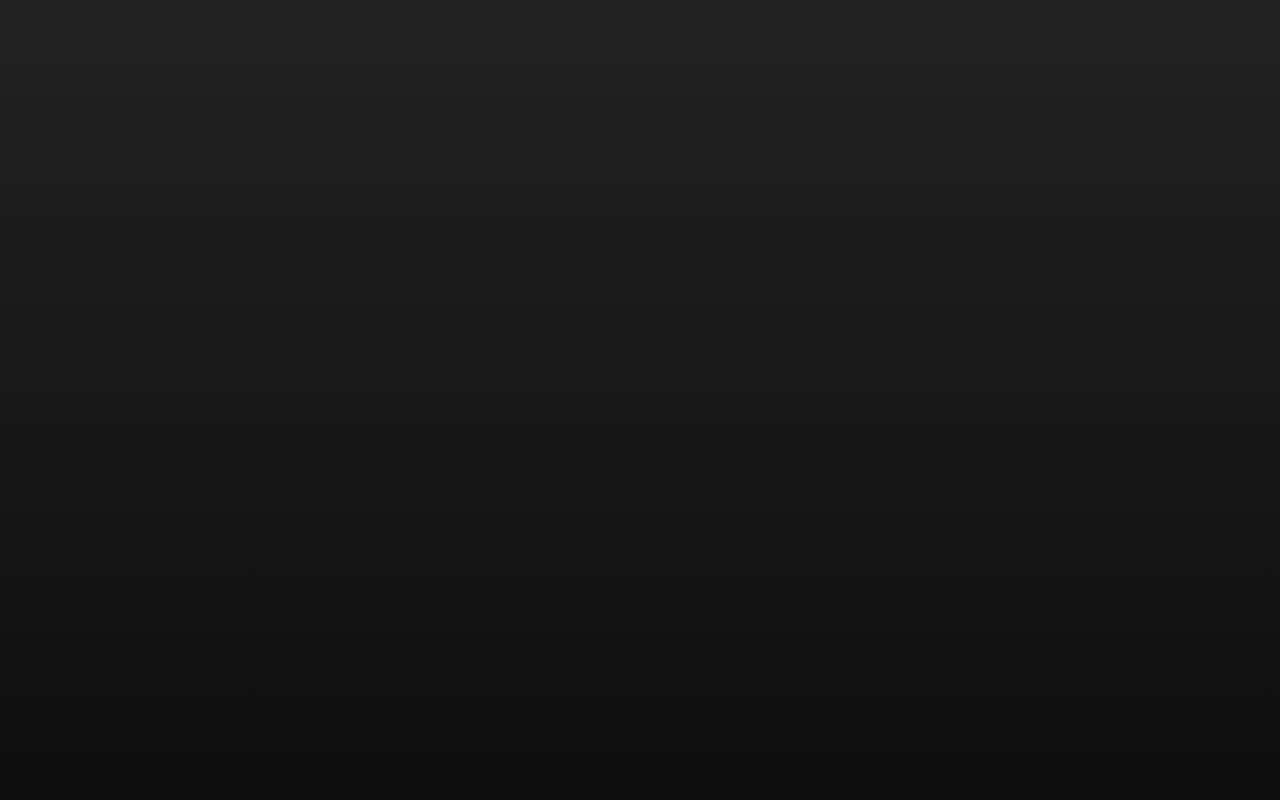
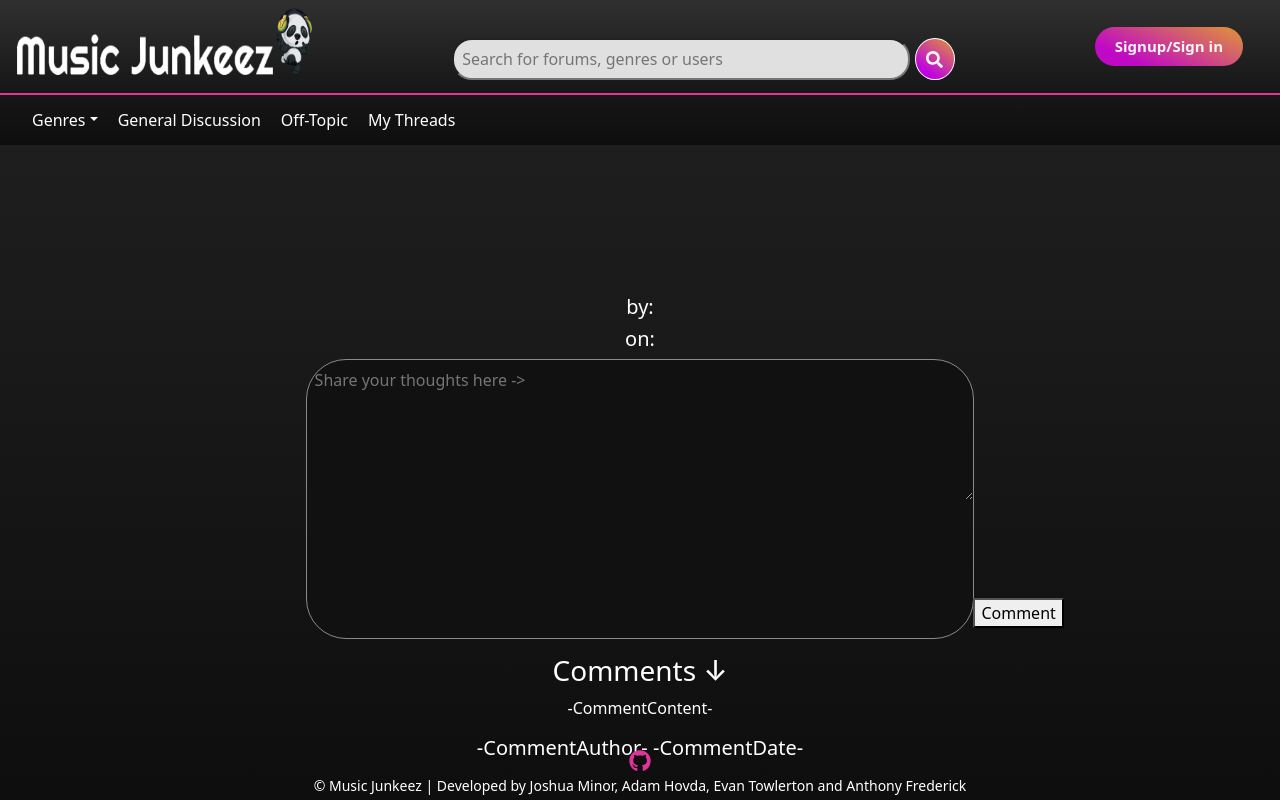
Before and after one commit to jminor90/music-junkeez, a React (Create React App) app in the folder client/: page /individualThread/1 in a window 1280 px wide. Before the commit this address had no page. Built offline with nearby package versions, Linux system fonts and the light colour scheme; no server answers.

Commit message:
added Individual post functionality

```diff
--- a/client/src/App.js
+++ b/client/src/App.js
@@ -63,7 +63,7 @@ function App() {
             <Route path="/genres" element={<GenrePage />} />
             <Route path="/off-topic" element={<OffTopic />} />
             <Route path="/general-discussion" element={<GeneralDiscussion />} />
-            <Route path="/individualThread" element={<IndividualThread />} />
+            <Route path="/individualThread/:postId" element={<IndividualThread />} />
             <Route path="/username" element={<Profile />} />
           </Route>
         </Routes>
--- a/client/src/components/IndividualThread/IndividualThread.js
+++ b/client/src/components/IndividualThread/IndividualThread.js
@@ -1,78 +1,81 @@
-import { FaThumbsDown } from 'react-icons/fa';
-import { FaThumbsUp } from 'react-icons/fa';
-import { FaRegCommentDots } from 'react-icons/fa';
-import "./IndividualThread.css";
+// import { FaThumbsDown } from 'react-icons/fa';
+// import { FaThumbsUp } from 'react-icons/fa';
+// import { FaRegCommentDots } from 'react-icons/fa';
+// import "./IndividualThread.css";
 
-function IndividualThread() {
 
-    return (
-        <div className="genreContainer">
-            <div className="threadContainer">
-                <div className="threadText">
-                    <h6>-GenreType-</h6>
-                    <h4 className='threadTitle'>-ThreadTitle-</h4>
-                    <p className='threadContent'>-ThreadContent-</p>
-                    <h5>-ThreadAuthor- -ThreadDate- </h5>
-                </div>
 
-            <div className='thumbContainer'>
-                <button className='thumbButton'>
-                    <FaThumbsUp className='thumbsUp'/><span> # </span>
-                </button>
-                <button className='thumbButton'>
-                    <FaThumbsDown className='thumbsDown'/><span> # </span>
-                </button>
-            </div>
-            </div>
+// function IndividualThread() {
 
-            <div className="commentContainer">
-                <textarea className='commentText' rows='10' placeholder='Share your thoughts here ->'>
-                </textarea>
-                <div className='buttonContainer'>
-                    <button className='commentButton'>Comment</button>
-                </div>
-            </div>
+//     return (
+//         <div className="genreContainer">
+//             <div className="threadContainer">
+//                 <div className="threadText">
+//                     <h6>genreKeywords</h6>
+//                     <h4 className='threadTitle'>title</h4>
+//                     <p className='threadContent'>description</p>
+//                     <h5>by: </h5>
+//                     <h5>on: </h5>
+//                 </div>
 
-            <div className='commentsContainer'>
-                <h3 className='commentsHeader'>
-                    Comments 	&darr;
-                </h3>
-            </div>
+//             <div className='thumbContainer'>
+//                 <button className='thumbButton'>
+//                     <FaThumbsUp className='thumbsUp'/><span> # </span>
+//                 </button>
+//                 <button className='thumbButton'>
+//                     <FaThumbsDown className='thumbsDown'/><span> # </span>
+//                 </button>
+//             </div>
+//             </div>
 
-            <div className="threadContainer">
-                <div className="threadText">
-                    <p className='commentContent'>-CommentContent-</p>
-                    <h5>-CommentAuthor- -CommentDate- </h5>
-                </div>
+//             <div className="commentContainer">
+//                 <textarea className='commentText' rows='10' placeholder='Share your thoughts here ->'>
+//                 </textarea>
+//                 <div className='buttonContainer'>
+//                     <button className='commentButton'>Comment</button>
+//                 </div>
+//             </div>
 
-            <div className='thumbContainer'>
-                <button className='thumbButton'>
-                    <FaThumbsUp className='thumbsUp'/><span> # </span>
-                </button>
-                <button className='thumbButton'>
-                    <FaThumbsDown className='thumbsDown'/><span> # </span>
-                </button>
-            </div>
-            </div>
+//             <div className='commentsContainer'>
+//                 <h3 className='commentsHeader'>
+//                     Comments 	&darr;
+//                 </h3>
+//             </div>
 
-            <div className="threadContainer">
-                <div className="threadText">
-                    <p className='commentContent'>-CommentContent-</p>
-                    <h5>-CommentAuthor- -CommentDate- </h5>
-                </div>
+//             <div className="threadContainer">
+//                 <div className="threadText">
+//                     <p className='commentContent'>-CommentContent-</p>
+//                     <h5>-CommentAuthor- -CommentDate- </h5>
+//                 </div>
 
-            <div className='thumbContainer'>
-                <button className='thumbButton'>
-                    <FaThumbsUp className='thumbsUp'/><span> # </span>
-                </button>
-                <button className='thumbButton'>
-                    <FaThumbsDown className='thumbsDown'/><span> # </span>
-                </button>
-            </div>
-            </div>
-        </div>
+//             <div className='thumbContainer'>
+//                 <button className='thumbButton'>
+//                     <FaThumbsUp className='thumbsUp'/><span> # </span>
+//                 </button>
+//                 <button className='thumbButton'>
+//                     <FaThumbsDown className='thumbsDown'/><span> # </span>
+//                 </button>
+//             </div>
+//             </div>
 
-    );
-}
+//             <div className="threadContainer">
+//                 <div className="threadText">
+//                     <p className='commentContent'>-CommentContent-</p>
+//                     <h5>-CommentAuthor- -CommentDate- </h5>
+//                 </div>
 
-export default IndividualThread;
+//             <div className='thumbContainer'>
+//                 <button className='thumbButton'>
+//                     <FaThumbsUp className='thumbsUp'/><span> # </span>
+//                 </button>
+//                 <button className='thumbButton'>
+//                     <FaThumbsDown className='thumbsDown'/><span> # </span>
+//                 </button>
+//             </div>
+//             </div>
+//         </div>
+
+//     );
+// }
+
+// export default IndividualThread;
--- a/client/src/components/PostList/postShape.js
+++ b/client/src/components/PostList/postShape.js
@@ -1,4 +1,5 @@
 import React from 'react';
+import { Link } from 'react-router-dom';
 
 const PostShape = ({posts}) => {
 
@@ -9,17 +10,22 @@ const PostShape = ({posts}) => {
   return (
     <>
       {
-      posts.map((posts)=> (
+        posts.map((posts) => (
           <div className="threadContainer">
             <div className="smallText">
-        <h5>{posts.title}</h5>
+              <h5><Link
+
+                to={`/individualThread/${posts._id}`}
+              >
+                {posts.title}
+              </Link></h5>
+              {/* <h5>{posts.title}</h5> */}
               <p>{posts.description}</p>
               <p>{posts.genreKeywords}</p>
               <h6>Topic: {posts.topic}</h6>
               <h6>By:{posts.postAuthor}</h6>
               <h6>On: {posts.createdAt}</h6>
               <div id="spotifyData">
-
               </div>
             </div>
           </div>
--- a/client/src/pages/IndividualThreadPage.js
+++ b/client/src/pages/IndividualThreadPage.js
@@ -1,12 +1,73 @@
 import IndividualThread from "../components/IndividualThread/IndividualThread";
 
+import { useParams } from 'react-router-dom';
+import { useQuery } from '@apollo/client';
+
+import { GET_POST_BY_ID } from '../utils/queries';
+
 function IndividualThreadPage() {
+    const { postId } = useParams();
+    console.log("Right here dude")
+    console.log(postId)
+
+    const { loading, data } = useQuery(GET_POST_BY_ID, {
+        // Pass the `thoughtId` URL parameter into query to retrieve this thought's data
+        variables: { "getPost": postId },
+      });
+      const post = data?.getPost || {}
+      console.log("Detective")
+      console.log(post)
+    //   console.log(data.getPost)
+
+    //   responses = data.getPost.responses
+    //   console.log(responses)
 
     return (
         <>
-            <IndividualThread />
-        </>
-    );
-}
+        {
+            loading ? (
+                <div>Hey I'm Loadin' Here!...</div>
+            ): (
+
+                <div className="genreContainer">
+                {/* <IndividualThread /> */}
+                <div className="threadContainer">
+                <div className="threadText">
+                <h6>{post.genreKeywords}</h6>
+                <h4 className='threadTitle'>{post.title}</h4>
+                <p className='threadContent'>{post.description}</p>
+                <h5>by: {post.postAuthor}</h5>
+                <h5>on: {post.createdAt}</h5>
+                </div>
+
+                </div>
+
+                <div className="commentContainer">
+                <textarea className='commentText' rows='10' placeholder='Share your thoughts here ->'>
+                </textarea>
+                <div className='buttonContainer'>
+                <button className='commentButton'>Comment</button>
+                </div>
+                </div>
+
+                <div className='commentsContainer'>
+                <h3 className='commentsHeader'>
+                Comments 	&darr;
+                </h3>
+                </div>
+
+                <div className="threadContainer">
+                <div className="threadText">
+                <p className='commentContent'>-CommentContent-</p>
+                <h5>-CommentAuthor- -CommentDate- </h5>
+                </div>
+
+                </div>
+                </div>
+        )
+    }
+    </>
+        );
+    }
 
 export default IndividualThreadPage;
--- a/client/src/utils/queries.js
+++ b/client/src/utils/queries.js
@@ -79,3 +79,27 @@ query getPostByUserID($getPostByUserIdId: ID) {
   }
 }
 `
+
+export const GET_POST_BY_ID = gql `
+query getPost($getPost: ID) {
+  getPost(id: $getPost) {
+    title
+    description
+    postAuthor
+    topic
+    createdAt
+    genreKeywords
+    albumReview {
+      spotifyArtist
+      spotifyAlbumName
+      spotifyAlbumArt
+    }
+    responses {
+      _id
+      responseText
+      responseAuthor
+      createdAt
+    }
+  }
+}
+`
--- a/package.json
+++ b/package.json
@@ -5,7 +5,7 @@
     "main": "index.js",
     "scripts": {
       "test": "echo \"Error: no test specified\" && exit 1",
-      "start": "node server --ignore client",
+      "start": "node server/server.js --ignore client",
       "develop": "concurrently \"cd server && npm run watch\" \"cd client && npm start\"",
       "install": "cd server && npm i && cd ../client && npm i",
       "seed": "cd server && npm run seed",
```
Lines whose indentation alone changed are shown as unchanged.
